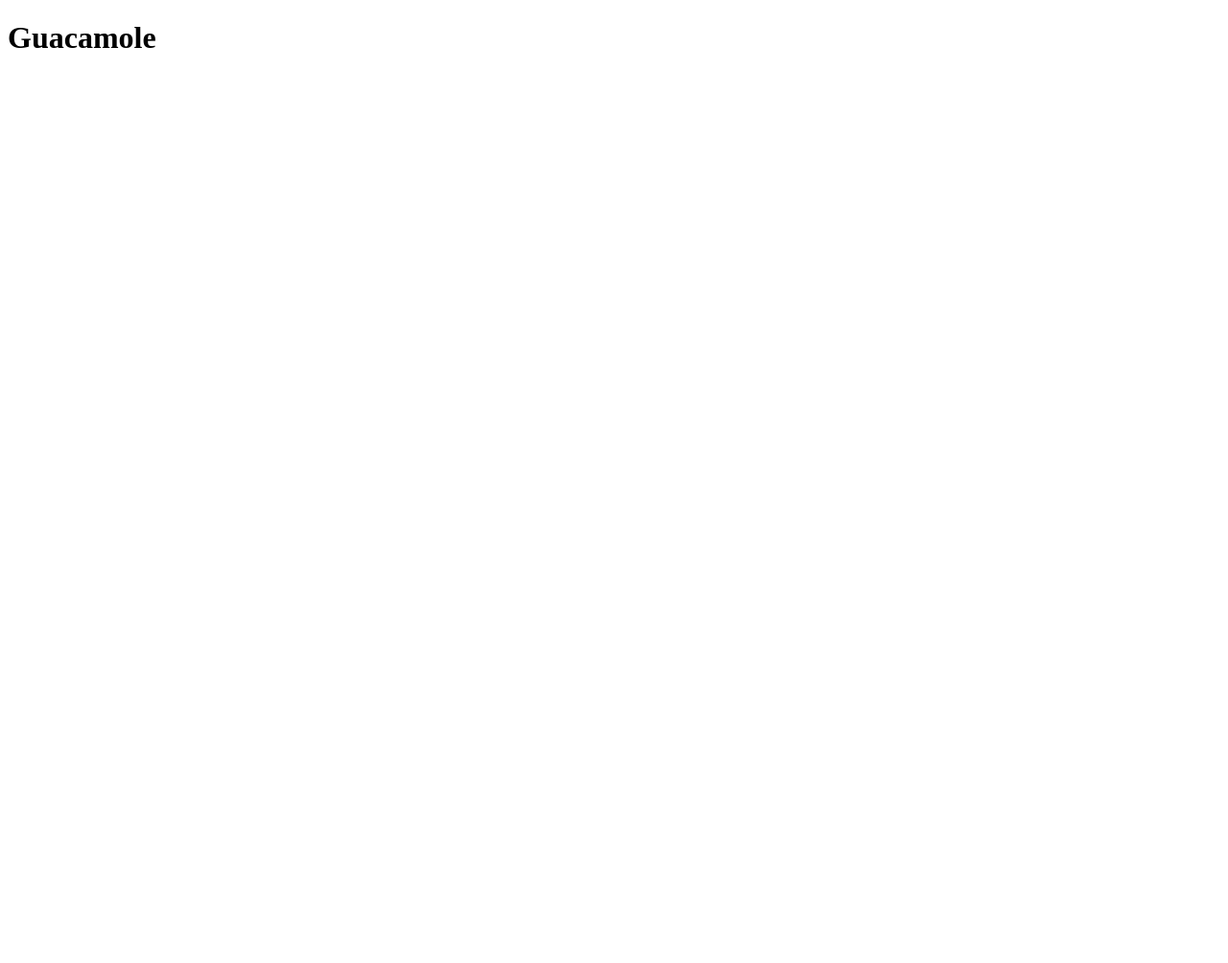
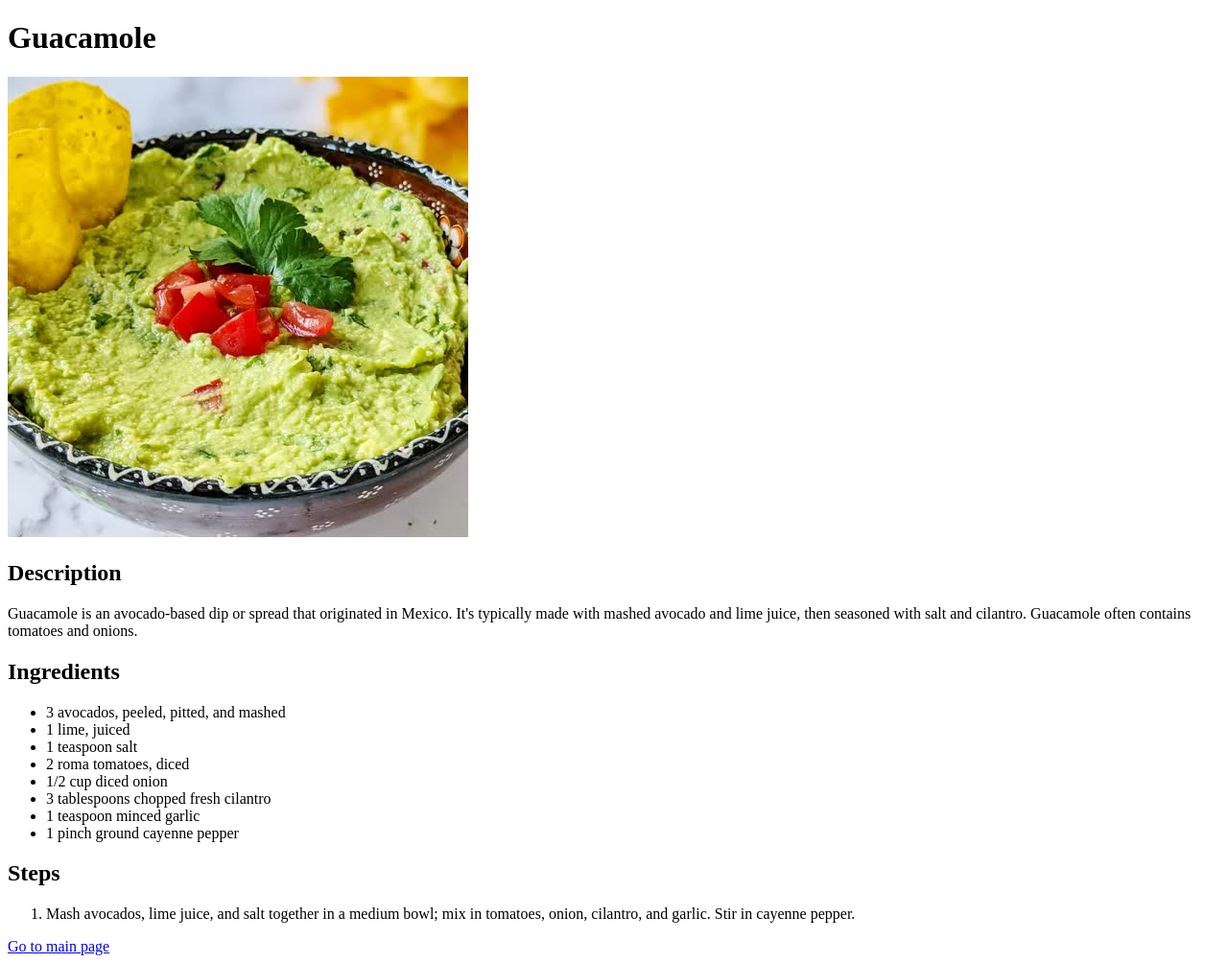
Before and after one commit to tangonell/odin-recipes, a plain HTML site: page recipes/guacamole.html in a window 1280 px wide. Shown: the whole page at 96% size. Before the commit the page ends 800 px from the top, so only its background shows below. Drawn offline with Linux system fonts and the light colour scheme.

Commit message:
Add Guacamole recipe content

```diff
--- a/recipes/guacamole.html
+++ b/recipes/guacamole.html
@@ -6,5 +6,53 @@
     </head>
     <body>
         <h1>Guacamole</h1>
+
+        <img src="../images/guacamole.jpg" alt="Picture of Guacamole">
+
+        <h2>Description</h2>
+        <p>
+            Guacamole is an avocado-based dip or spread that originated in Mexico.
+            It's typically made with mashed avocado and lime juice, then seasoned with salt and cilantro.
+            Guacamole often contains tomatoes and onions.
+        </p>
+
+        <h2>Ingredients</h2>
+        <ul>
+            <li>
+                3 avocados, peeled, pitted, and mashed
+            </li>
+            <li>
+                1 lime, juiced
+            </li>
+            <li>
+                1 teaspoon salt
+            </li>
+            <li>
+                2 roma tomatoes, diced
+            </li>
+            <li>
+                1/2 cup diced onion
+            </li>
+            <li>
+                3 tablespoons chopped fresh cilantro
+            </li>
+            <li>
+                1 teaspoon minced garlic
+            </li>
+            <li>
+                1 pinch ground cayenne pepper
+            </li>
+        </ul>
+
+        <h2>Steps</h2>
+        <ol>
+            <li>
+                Mash avocados, lime juice, and salt together in a medium bowl;
+                mix in tomatoes, onion, cilantro, and garlic.
+                Stir in cayenne pepper.
+            </li>
+        </ol>
+
+        <a href="../index.html">Go to main page</a>
     </body>
 </html>
```
Also changed, not shown: images/guacamole.jpg (added).
